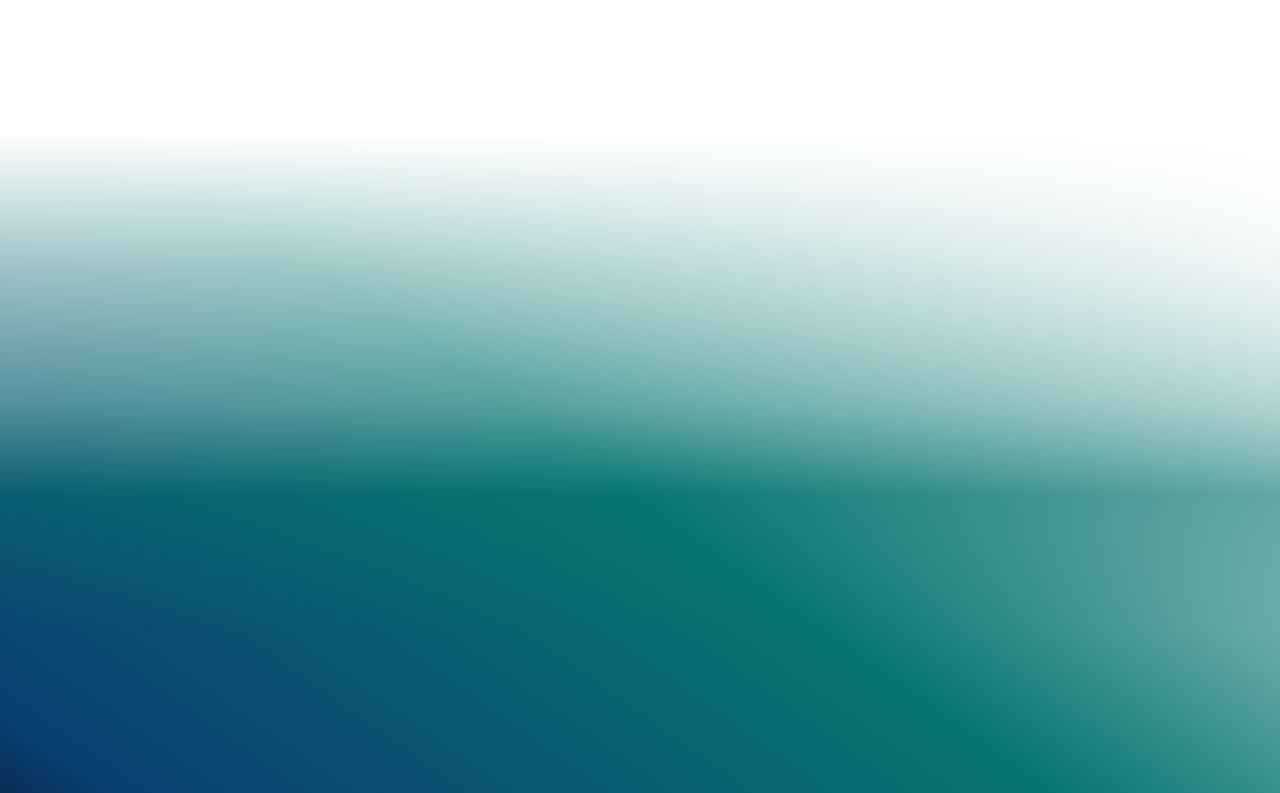
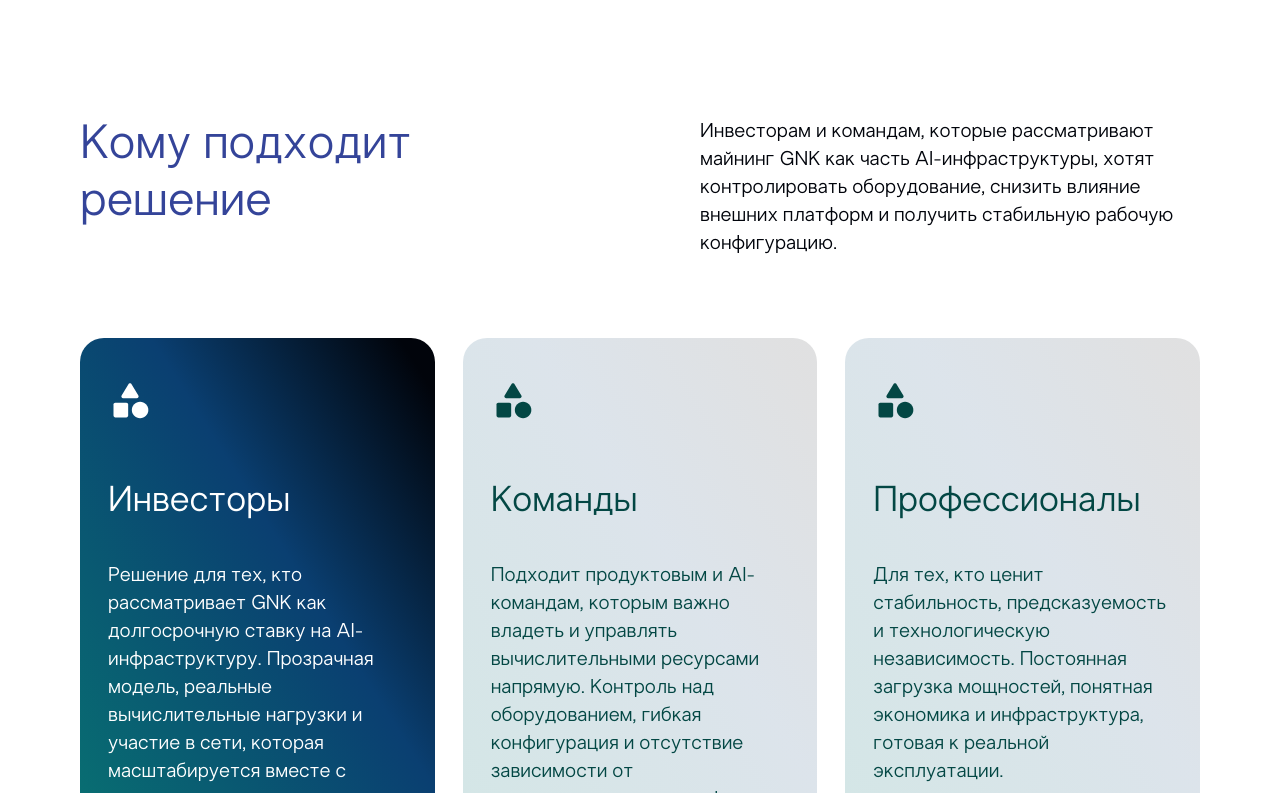
Before and after one commit to marginCodeProjects/gnk-club-landing, a Next.js app: page / in a window 1280 px wide. Shown: the part 3207-4000 px from the top of the page. Built offline with nearby package versions, Linux system fonts and the light colour scheme.

Commit message:
add target group block

```diff
--- a/src/app/globals.css
+++ b/src/app/globals.css
@@ -93,6 +93,17 @@
             );
 }
 
+.bg-transparent-gradient {
+    background:
+            linear-gradient(
+                    to bottom left,
+                    rgba(1, 4, 11, 0.12) 0%,
+                    rgba(1, 4, 11, 0.12) 5%,
+                    rgba(10, 63, 113, 0.14) 40%,
+                    rgba(8, 118, 114, 0.18) 100%
+            );
+}
+
 .bg-bottom-gradient {
     background:
         /* белый туман вверх */
--- a/src/components/main/GnkClubAdvantages.tsx
+++ b/src/components/main/GnkClubAdvantages.tsx
@@ -165,7 +165,7 @@
                     </div>
                 </div>
             </div>
-            <div className="my-10 mx-auto w-fit">
+            <div className="mt-10 mb-30 mx-auto w-fit">
                 <Button text={'Рассчитать конфигурацию'} onClick={() => {}}></Button>
             </div>
         </div>
--- /dev/null
+++ b/src/components/main/TargetGroup.tsx
@@ -0,0 +1,76 @@
+import React from 'react';
+import Image from "next/image";
+
+const TARGET_INFO = [
+    {
+        target: 'Инвесторы',
+        description: 'Решение для тех, кто рассматривает GNK' +
+            ' как долгосрочную ставку на AI-инфраструктуру.' +
+            ' Прозрачная модель, реальные вычислительные нагрузки' +
+            ' и участие в сети, которая масштабируется вместе' +
+            ' с рынком искусственного интеллекта.'
+    },
+    {
+        target: 'Команды',
+        description: 'Подходит продуктовым и AI-командам,' +
+            ' которым важно владеть и управлять вычислительными' +
+            ' ресурсами напрямую. Контроль над оборудованием,' +
+            ' гибкая конфигурация и отсутствие зависимости от централизованных платформ.'
+    },
+    {
+        target: 'Профессионалы',
+        description: 'Для тех, кто ценит стабильность, предсказуемость' +
+            ' и технологическую независимость. Постоянная загрузка' +
+            ' мощностей, понятная экономика и инфраструктура,' +
+            ' готовая к реальной эксплуатации.'
+    },
+];
+
+const TargetGroup = () => {
+    return (
+        <div>
+            <div className="grid grid-cols-2 gap-30 my-20">
+                <div className="text-5xl text-[#344499] leading-[120%]">Кому подходит решение</div>
+                <div className="text-xl text-left text-[#01040B]">
+                    Инвесторам и командам, которые рассматривают майнинг GNK
+                    как часть AI-инфраструктуры, хотят контролировать оборудование,
+                    снизить влияние внешних платформ и получить стабильную рабочую конфигурацию.
+                </div>
+            </div>
+            <div className="grid grid-cols-3 gap-7">
+                <div className="px-7 pt-10 pb-15 rounded-3xl bg-main-gradient text-white">
+                    <Image
+                        src={'/blocks-icon-light.svg'}
+                        alt='book'
+                        width={44}
+                        height={44}
+                    />
+                    <div className="mt-15 mb-10 text-4xl">{TARGET_INFO[0].target}</div>
+                    <div className="text-xl">{TARGET_INFO[0].description}</div>
+                </div>
+                <div className="px-7 pt-10 pb-15 rounded-3xl bg-transparent-gradient text-[#034744]">
+                    <Image
+                        src={'/blocks-icon-dark.svg'}
+                        alt='book'
+                        width={44}
+                        height={44}
+                    />
+                    <div className="mt-15 mb-10 text-4xl">{TARGET_INFO[1].target}</div>
+                    <div className="text-xl">{TARGET_INFO[1].description}</div>
+                </div>
+                <div className="px-7 pt-10 pb-15 rounded-3xl bg-transparent-gradient text-[#034744]">
+                    <Image
+                        src={'/blocks-icon-dark.svg'}
+                        alt='book'
+                        width={44}
+                        height={44}
+                    />
+                    <div className="mt-15 mb-10 text-4xl">{TARGET_INFO[2].target}</div>
+                    <div className="text-xl">{TARGET_INFO[2].description}</div>
+                </div>
+            </div>
+        </div>
+    );
+};
+
+export default TargetGroup;
--- a/src/components/sections/MainSection.tsx
+++ b/src/components/sections/MainSection.tsx
@@ -1,5 +1,6 @@
 import GnkInfrastructure from "@/components/main/GnkInfrastructure";
 import GnkClubAdvantages from "@/components/main/GnkClubAdvantages";
+import TargetGroup from "@/components/main/TargetGroup";
 
 export function MainSection() {
     return (
@@ -8,6 +9,7 @@
                 <GnkInfrastructure/>
                 <div className="h-px bg-[#D6D6D6] my-20"></div>
                 <GnkClubAdvantages/>
+                <TargetGroup/>
             </div>
         </div>
     )
```
Also changed, not shown: public/blocks-icon-dark.svg (added), public/blocks-icon-light.svg (added).
